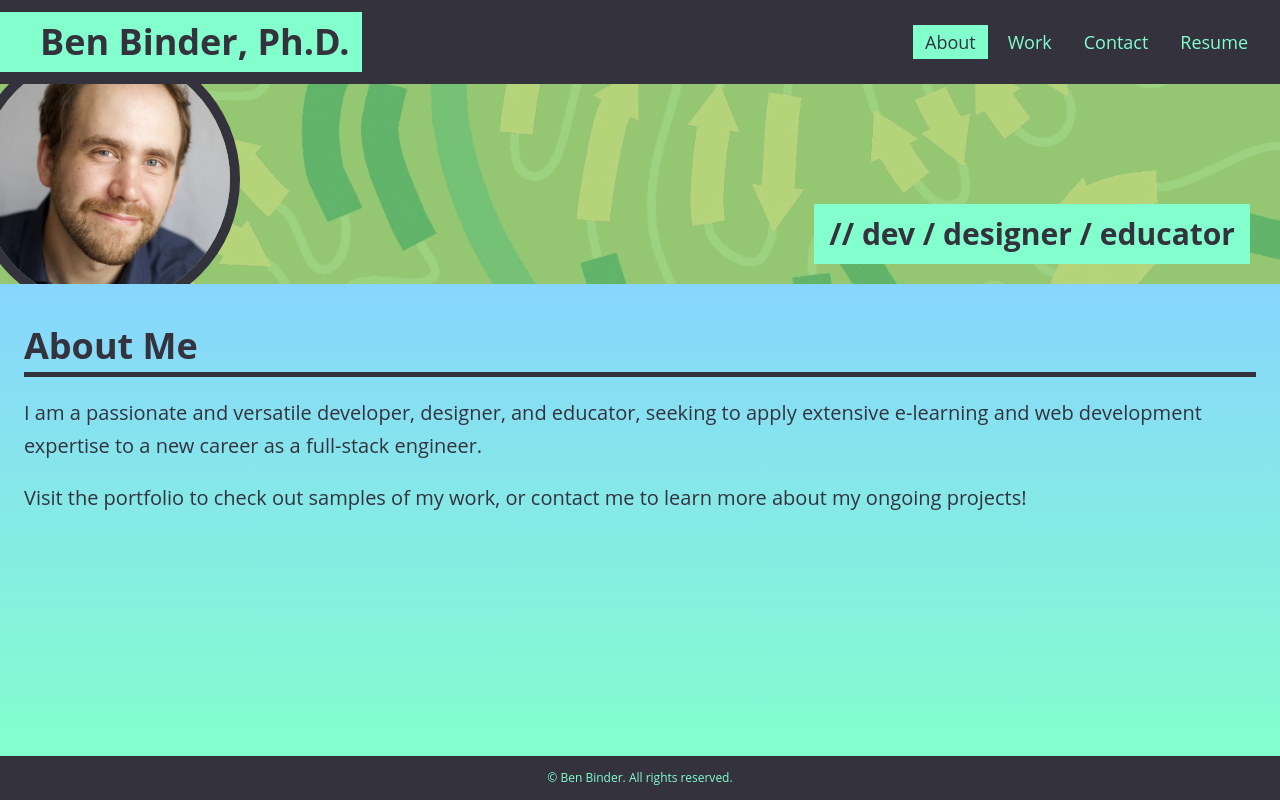
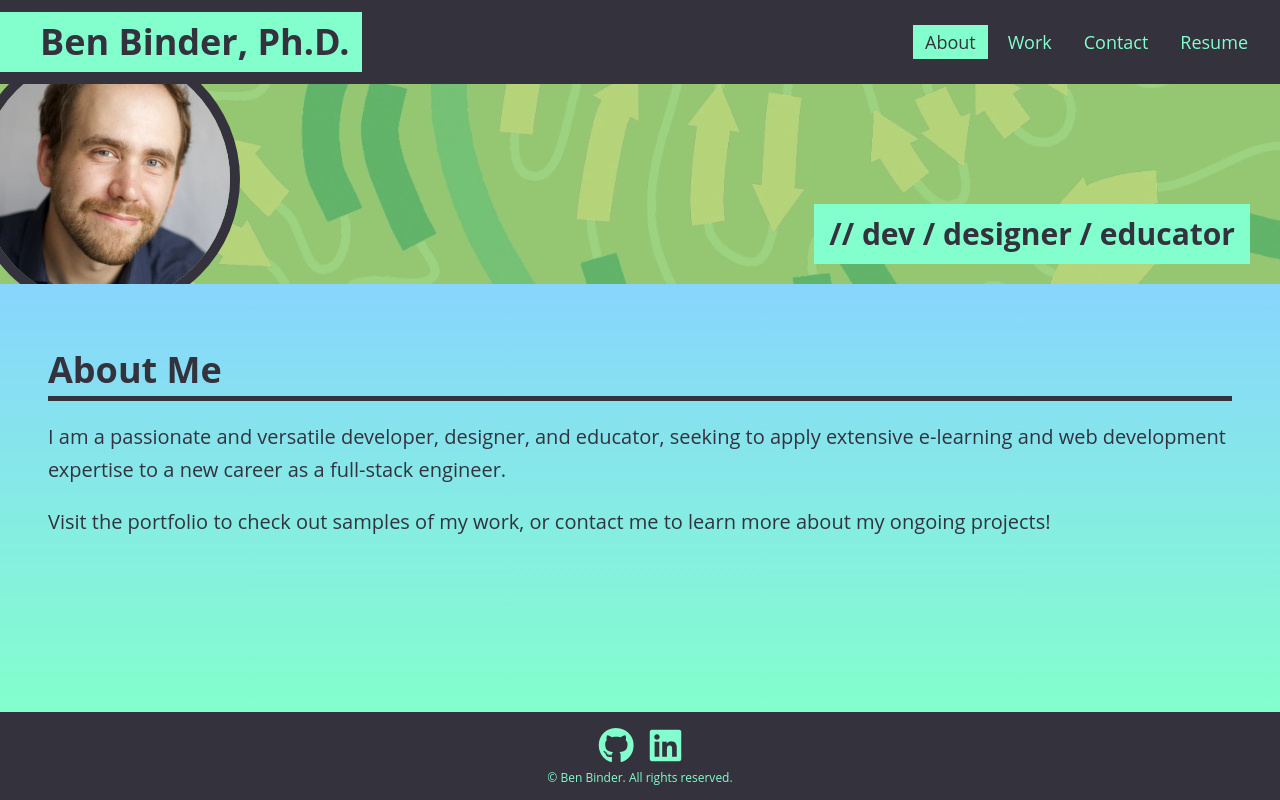
Before and after one commit to binderb/react-dev-portfolio, a React (Create React App) app: page / in a window 1280 px wide. Built offline with nearby package versions, Linux system fonts and the light colour scheme.

Commit message:
Add platform links to footer, fix typos.

```diff
--- a/public/index.html
+++ b/public/index.html
@@ -3,12 +3,14 @@
   <head>
     <meta charset="utf-8" />
     <link rel="icon" href="%PUBLIC_URL%/favicon.ico" />
+    <link rel="stylesheet" href="https://use.fontawesome.com/releases/v6.2.0/css/all.css">
     <meta name="viewport" content="width=device-width, initial-scale=1" />
     <meta name="theme-color" content="#000000" />
     <meta
       name="description"
       content="Passionate and versatile developer, designer, and educator, seeking to apply extensive e-learning and web development expertise to a new career as a full-stack engineer."
     />
+
     <!-- <link rel="apple-touch-icon" href="%PUBLIC_URL%/logo192.png" /> -->
     <!--
       manifest.json provides metadata used when your web app is installed on a
--- a/src/components/Body.js
+++ b/src/components/Body.js
@@ -5,7 +5,7 @@ import Resume from '../pages/Resume';
 
 export default function Body ({currentPage}) {
   return (
-    <main className='flex flex-col flex-grow bg-gradient-to-b from-skyblue to-seafoam text-dark p-6'>
+    <main className='flex flex-col flex-grow bg-gradient-to-b from-skyblue to-seafoam text-dark p-6 sm:p-12'>
       <h2 id='page-title' className='mt-5 mb-5 text-[36px] font-bold after:block after:bg-dark after:h-[5px] after:mt-2'>
         {currentPage.displayName}
       </h2>
--- a/src/components/Footer.js
+++ b/src/components/Footer.js
@@ -1,6 +1,10 @@
 export default function Footer () {
   return (
     <footer className='text-center text-highlight py-4 text-[12px]'>
+      <div className='flex justify-center text-[36px] mb-2'>
+        <a aria-label="github" className='hover:text-white duration-200 px-2' href='https://github.com/binderb'><i className='fa-brands fa-github'></i></a>
+        <a aria-label="linkedin" className='hover:text-white duration-200 px-2' href='https://github.com/binderb'><i className='fa-brands fa-linkedin'></i></a>
+      </div>
       &copy; Ben Binder. All rights reserved.
     </footer>
   );
--- a/src/components/Project.js
+++ b/src/components/Project.js
@@ -2,7 +2,7 @@ export default function Project ({project}) {
   return (
     <a href={project.url} className='relative border-[5px] border-highlight cursor-pointer'>
       <div className='absolute w-full h-full bg-dark opacity-20 hover:opacity-0 duration-200'></div>
-      <div className='absolute w-[60%] bottom-[15%] bg-highlight p-2'>
+      <div className='absolute w-[60%] bottom-[15%] bg-highlight p-2 pointer-events-none'>
         <div className='font-bold text-[24px]'>{project.name}</div>
         <div className='font-light text-[16px]'>{project.subtitle}</div>
       </div>
--- a/src/pages/Resume.js
+++ b/src/pages/Resume.js
@@ -15,7 +15,7 @@ export default function Resume () {
             <strong>5+ years of developer experience</strong> designing online games and assessment tools for education.
           </li>
           <li>
-            <strong>7+ years of classNameroom teaching experience</strong> as a STEM instructor in higher education.
+            <strong>7+ years of classroom teaching experience</strong> as a STEM instructor in higher education.
           </li>
         </ul>
       </div>
```
